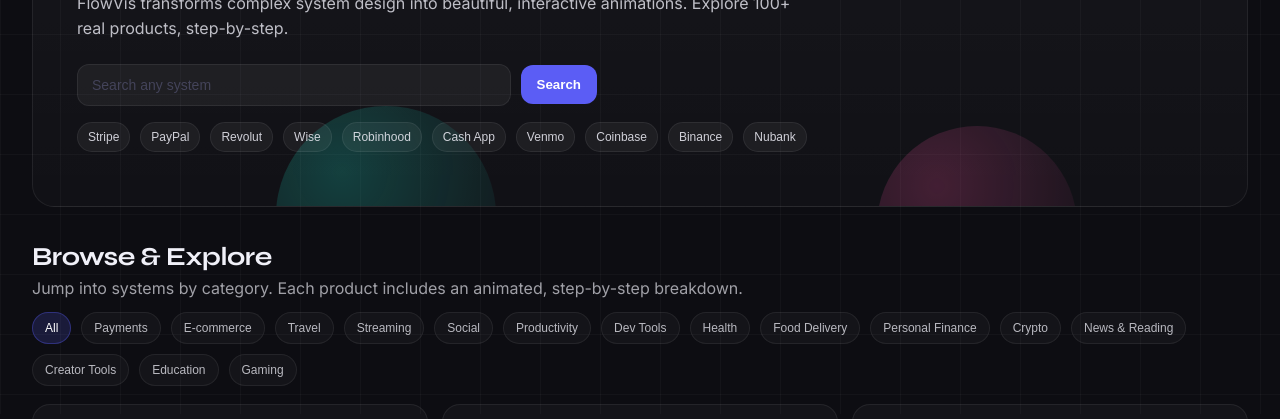
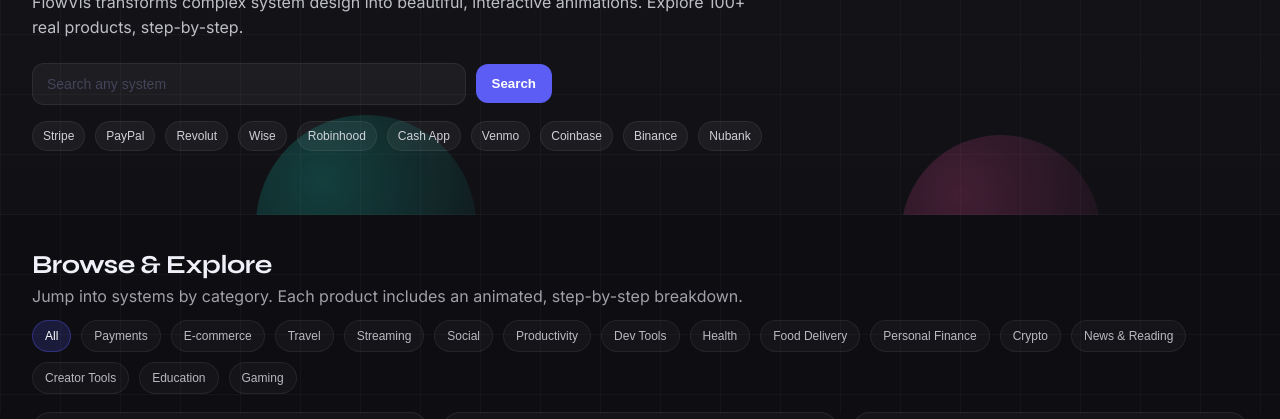
Before and after one commit to 004mayank/FlowVis, a website with bundled scripts: page index.html in a window 1280 px wide. Shown: the part 386-805 px from the top of the page. Built offline with nearby package versions, Linux system fonts and the light colour scheme.

Commit message:
Make homepage hero full-bleed edge-to-edge

```diff
--- a/src/styles/main.css
+++ b/src/styles/main.css
@@ -22,13 +22,16 @@ body{scrollbar-width:none;}
 /* Pages */
 .page{display:none;}
 .page.active{display:block;}
-.container{max-width:1280px;margin:0 auto;padding:0 32px;}
+.container{width:100%;margin:0 auto;padding:0 32px;}
 @media (max-width: 640px){.container{padding:0 12px;}}
 
-/* Hero */
-.hero{position:relative;border:1px solid var(--border);border-radius:22px;
-  background:linear-gradient(180deg, rgba(255,255,255,0.05), rgba(255,255,255,0.02));
-  overflow:hidden;padding:54px 44px;margin-top:10px;}
+/* Hero (full-bleed) */
+.hero{position:relative;left:50%;right:50%;margin-left:-50vw;margin-right:-50vw;
+  width:100vw;border:none;border-radius:0;
+  background:linear-gradient(180deg, rgba(255,255,255,0.04), rgba(255,255,255,0.015));
+  overflow:hidden;padding:64px 0;margin-top:0;}
+.hero-inner{max-width:1280px;margin:0 auto;padding:0 32px;}
+@media (max-width: 640px){.hero-inner{padding:0 12px;}}
 .hero-bg{position:absolute;inset:0;pointer-events:none;}
 .hero-inner{position:relative;z-index:2;}
 .hero h1{font-family:'Syne',sans-serif;font-weight:800;letter-spacing:-0.03em;line-height:0.98;
@@ -72,7 +75,7 @@ body{scrollbar-width:none;}
 /* Grid + cards */
 .grid{display:grid;grid-template-columns:repeat(3, minmax(0, 1fr));gap:14px;padding-bottom:40px;}
 @media (max-width: 980px){.grid{grid-template-columns:repeat(2, minmax(0,1fr));}.hero h1{font-size:54px;}}
-@media (max-width: 620px){.grid{grid-template-columns:1fr;}.hero{padding:40px 18px;}.hero h1{font-size:44px;}}
+@media (max-width: 620px){.grid{grid-template-columns:1fr;}.hero{padding:44px 0;}.hero h1{font-size:44px;}}
 
 .card{border:1px solid var(--border);background:rgba(255,255,255,0.03);border-radius:18px;padding:14px;cursor:pointer;
   transition:transform .18s ease, border-color .18s ease, background .18s ease;}
```
